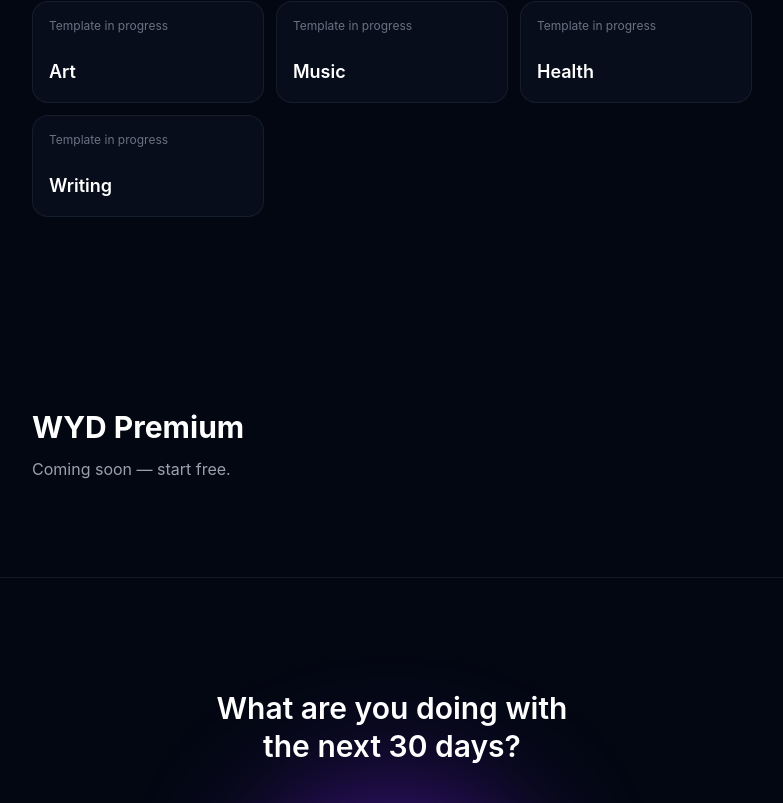
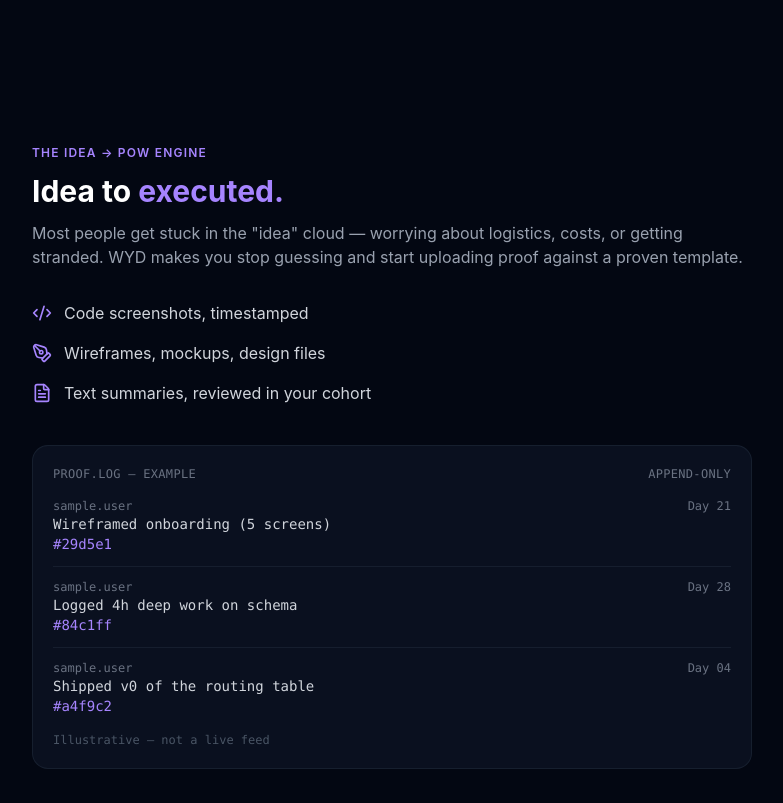
Before and after one commit to Nuutti-N/WYD, a React (Vite) app in the folder frontend/: page / in a window 1280 px wide. Shown: the part 1331-2134 px from the top of the page, without its empty margins (248-1031 px from the left). Built offline with nearby package versions, Linux system fonts and the light colour scheme; no server answers.

Commit message:
add section edge, proof.log example

```diff
--- a/frontend/pages/Landing.jsx
+++ b/frontend/pages/Landing.jsx
@@ -1,6 +1,7 @@
 import { Link } from 'react-router-dom'
 import LandingNav from './LandingNav'
 import { categories } from '../src/data/categories'
+import { Code2, PenTool, FileText } from 'lucide-react'
 
 function Landing() {
 
@@ -53,12 +54,7 @@ function Landing() {
                 </div>
             </div>
 
-            {/* Placeholder sections — fill these in later */}
-            <section id="edge" className="scroll-mt-20 max-w-3xl mx-auto px-6 py-24">
-                <h2 className="text-3xl font-bold text-white mb-3">The Edge</h2>
-                <p className="text-gray-400">Coming soon — what makes WYD different.</p>
-            </section>
-
+            {/* Step 1 — pick your dream */}
             <section id="journey" className="scroll-mt-20 max-w-3xl mx-auto px-6 py-24">
                 <p className="text-xs font-semibold tracking-widest text-violet-400 mb-3">STEP 01</p>
                 <h2 className="text-3xl font-bold text-white mb-3">Pick your dream</h2>
@@ -75,6 +71,51 @@ function Landing() {
                             <span className="text-lg font-semibold text-white group-hover:text-violet-300 transition">{cat.label}</span>
                         </Link>
                     ))}
+                </div>
+            </section>
+
+            {/* The edge — proof of work engine */}
+            <section id="edge" className="scroll-mt-20 max-w-3xl mx-auto px-6 py-24">
+                <p className="text-xs font-semibold tracking-widest text-violet-400 mb-3">THE IDEA → POW ENGINE</p>
+                <h2 className="text-3xl font-bold text-white mb-3">Idea to <span className="text-violet-400">executed.</span></h2>
+                <p className="text-gray-400 mb-8">Most people get stuck in the "idea" cloud — worrying about logistics, costs, or getting stranded. WYD makes you stop guessing and start uploading proof against a proven template.</p>
+
+                <ul className="flex flex-col gap-4 mb-10">
+                    {[
+                        { icon: Code2, text: "Code screenshots, timestamped" },
+                        { icon: PenTool, text: "Wireframes, mockups, design files" },
+                        { icon: FileText, text: "Text summaries, reviewed in your cohort" },
+                    ].map(({ icon: Icon, text }) => (
+                        <li key={text} className="flex items-center gap-3 text-gray-300">
+                            <Icon className="w-5 h-5 text-violet-400 shrink-0" />
+                            {text}
+                        </li>
+                    ))}
+                </ul>
+
+                {/* PROOF.LOG showcase — illustrative, not real data */}
+                <div className="rounded-2xl border border-gray-800/60 bg-gray-900/60 p-5 font-mono text-sm">
+                    <div className="flex justify-between text-xs text-gray-500 mb-4 tracking-wide">
+                        <span>PROOF.LOG — EXAMPLE</span>
+                        <span>APPEND-ONLY</span>
+                    </div>
+                    <div className="flex flex-col gap-3">
+                        {[
+                            { day: "Day 21", text: "Wireframed onboarding (5 screens)", hash: "#29d5e1" },
+                            { day: "Day 28", text: "Logged 4h deep work on schema", hash: "#84c1ff" },
+                            { day: "Day 04", text: "Shipped v0 of the routing table", hash: "#a4f9c2" },
+                        ].map((row) => (
+                            <div key={row.hash} className="border-t border-gray-800/60 pt-3 first:border-0 first:pt-0">
+                                <div className="flex justify-between text-xs text-gray-500">
+                                    <span>sample.user</span>
+                                    <span>{row.day}</span>
+                                </div>
+                                <p className="text-gray-300">{row.text}</p>
+                                <p className="text-violet-400">{row.hash}</p>
+                            </div>
+                        ))}
+                    </div>
+                    <p className="text-xs text-gray-600 mt-4">Illustrative — not a live feed</p>
                 </div>
             </section>
 
```
